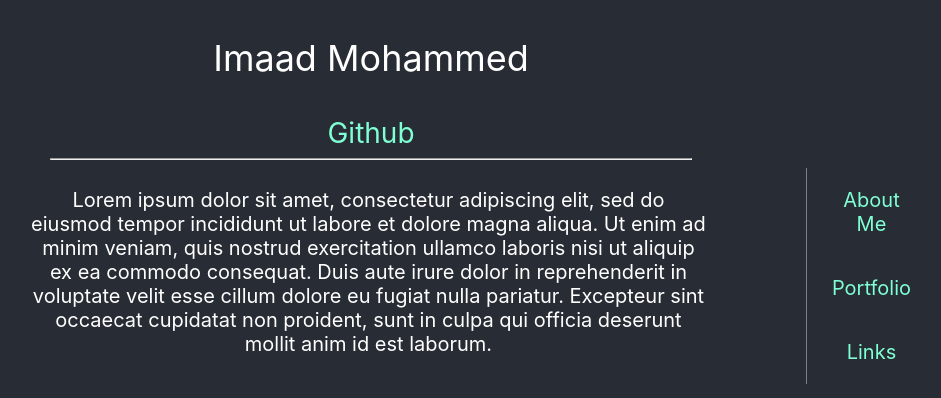
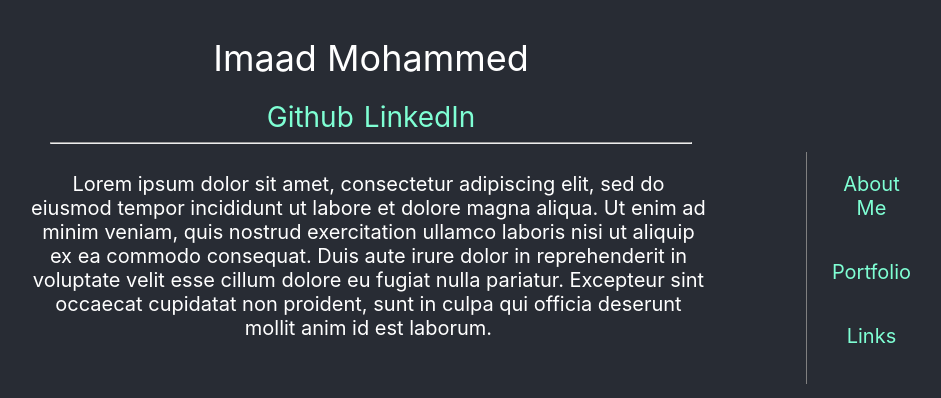
Before and after one commit to imaadm/imaadm.github.io, a React (Create React App) app: page /#/portfolio in a window 1280 px wide. Shown: the top 398 px of the page, without its empty margins (269-1210 px from the left). Built offline with nearby package versions, Linux system fonts and the light colour scheme.

Commit message:
components, visibility state

```diff
--- a/src/App.css
+++ b/src/App.css
@@ -8,16 +8,18 @@
 
 .App-header {
   text-align: center;
-
 }
 .App-header p {
   font-size: calc(20px + 2vmin);
+  margin-bottom: 20px;
 }
+
 .App-header a {
   text-decoration: none;
   color: aquamarine;
   font-size: calc(12px + 2vmin);
-
+  margin-left: 5px;
+  margin-right: 5px;
 }
 
 .body {
@@ -27,7 +29,7 @@
 
   font-size: calc(12px + 1vmin);
 }
-.bodyText {
+.bodyMain {
   margin-left: 15em;
   margin-right: 5em;
 }
--- a/src/App.js
+++ b/src/App.js
@@ -1,23 +1,27 @@
 import "./App.css";
 import SideNav from "./components/SideNav";
+import AboutMe from "./components/AboutMe";
+import Portfolio from "./components/Portfolio";
+import { useState} from "react";
 function App() {
+  const [show, setShow] = useState(false);
   return (
     <div className="App">
       <header className="App-header">
         <p>Imaad Mohammed</p>
-        <a href="http://github.com/imaadm">Github</a>
+        <div className="links">
+          <a href="http://github.com/imaadm">Github</a>
+          <a href="https://www.linkedin.com/in/imaad-mohammed-34a9261bb/">LinkedIn</a>
+        </div>
+
         <hr className="line"></hr>
       </header>
       <div className="body">
-        <div className="bodyText">
-          <p>Lorem ipsum dolor sit amet, consectetur adipiscing elit,
-            sed do eiusmod tempor incididunt ut labore et dolore magna aliqua.
-            Ut enim ad minim veniam, quis nostrud exercitation ullamco laboris nisi ut aliquip ex ea commodo consequat.
-            Duis aute irure dolor in reprehenderit in voluptate velit esse cillum dolore eu fugiat nulla pariatur.
-            Excepteur sint occaecat cupidatat non proident,
-            sunt in culpa qui officia deserunt mollit anim id est laborum.</p>
+        <div className="bodyMain">
+          <AboutMe vis={show} />
+          <Portfolio vis={show}/>
         </div>
-        <SideNav />
+        <SideNav vis={show} setVis={setShow} />
       </div>
     </div>
   );
--- a/src/components/AboutMe.js
+++ b/src/components/AboutMe.js
@@ -0,0 +1,22 @@
+import React from "react";
+import "./aboutme.css";
+
+function AboutMe(props) {
+  let showing = "visible";
+  if (props.vis === true) showing = "visible";
+  return (
+    <div style={{ visibility: showing }}>
+      <p>
+        Lorem ipsum dolor sit amet, consectetur adipiscing elit, sed do eiusmod
+        tempor incididunt ut labore et dolore magna aliqua. Ut enim ad minim
+        veniam, quis nostrud exercitation ullamco laboris nisi ut aliquip ex ea
+        commodo consequat. Duis aute irure dolor in reprehenderit in voluptate
+        velit esse cillum dolore eu fugiat nulla pariatur. Excepteur sint
+        occaecat cupidatat non proident, sunt in culpa qui officia deserunt
+        mollit anim id est laborum.
+      </p>
+    </div>
+  );
+}
+
+export default AboutMe;
--- a/src/components/Portfolio.js
+++ b/src/components/Portfolio.js
@@ -0,0 +1,7 @@
+import React from "react";
+import "./portfolio.css";
+
+function Portfolio(props) {
+  return <div style={{visibility: "hidden"}}>Portfolio</div>;
+}
+export default Portfolio;
--- a/src/components/SideNav.js
+++ b/src/components/SideNav.js
@@ -1,9 +1,9 @@
 import React from "react";
 import "./sidenav.css";
-function SideNav() {
+function SideNav(props) {
   return (
     <div className="sidenav">
-      <p>About Me</p>
+      <p onClick={()=>{}}>About Me</p>
       <p>Portfolio</p>
       <p>Links</p>
     </div>
```
Also changed, not shown: src/components/aboutme.css (added), src/components/portfolio.css (added).
